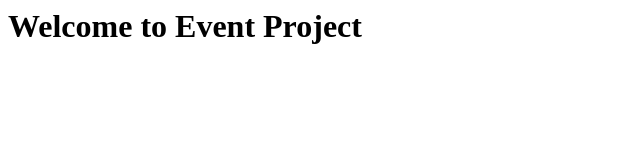
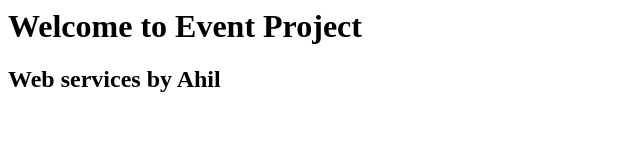
Before and after one commit to ahilandani/Event.project, a plain HTML site: page index.html in a window 1280 px wide. Shown: the whole page, without its empty margins (0-640 px from the left). Drawn offline with Linux system fonts and the light colour scheme.

Commit message:
Update index.html
describe

```diff
--- a/index.html
+++ b/index.html
@@ -1 +1,2 @@
 <h1> Welcome to Event Project </h1>
+<h2> Web services by Ahil </h2>
```
